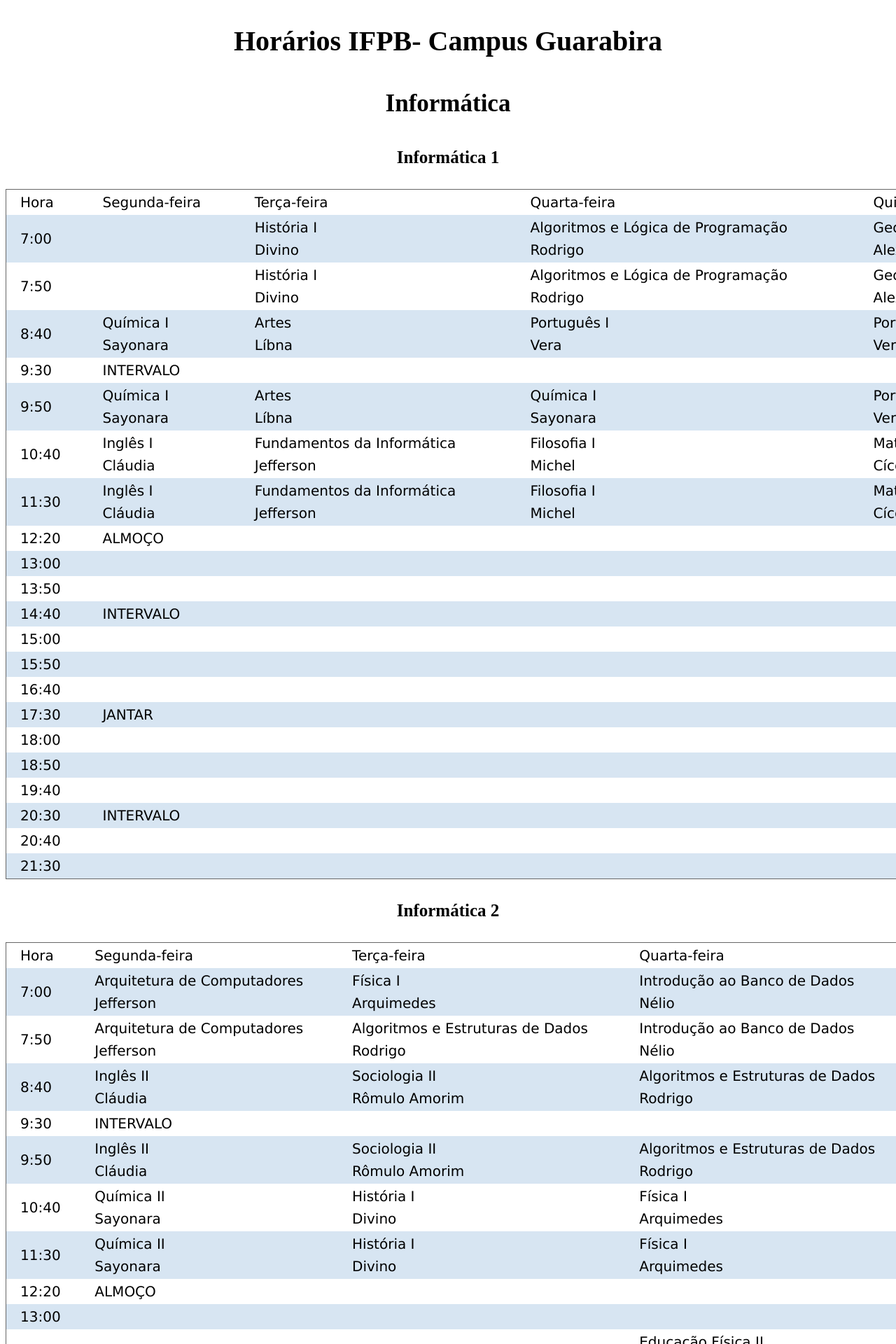
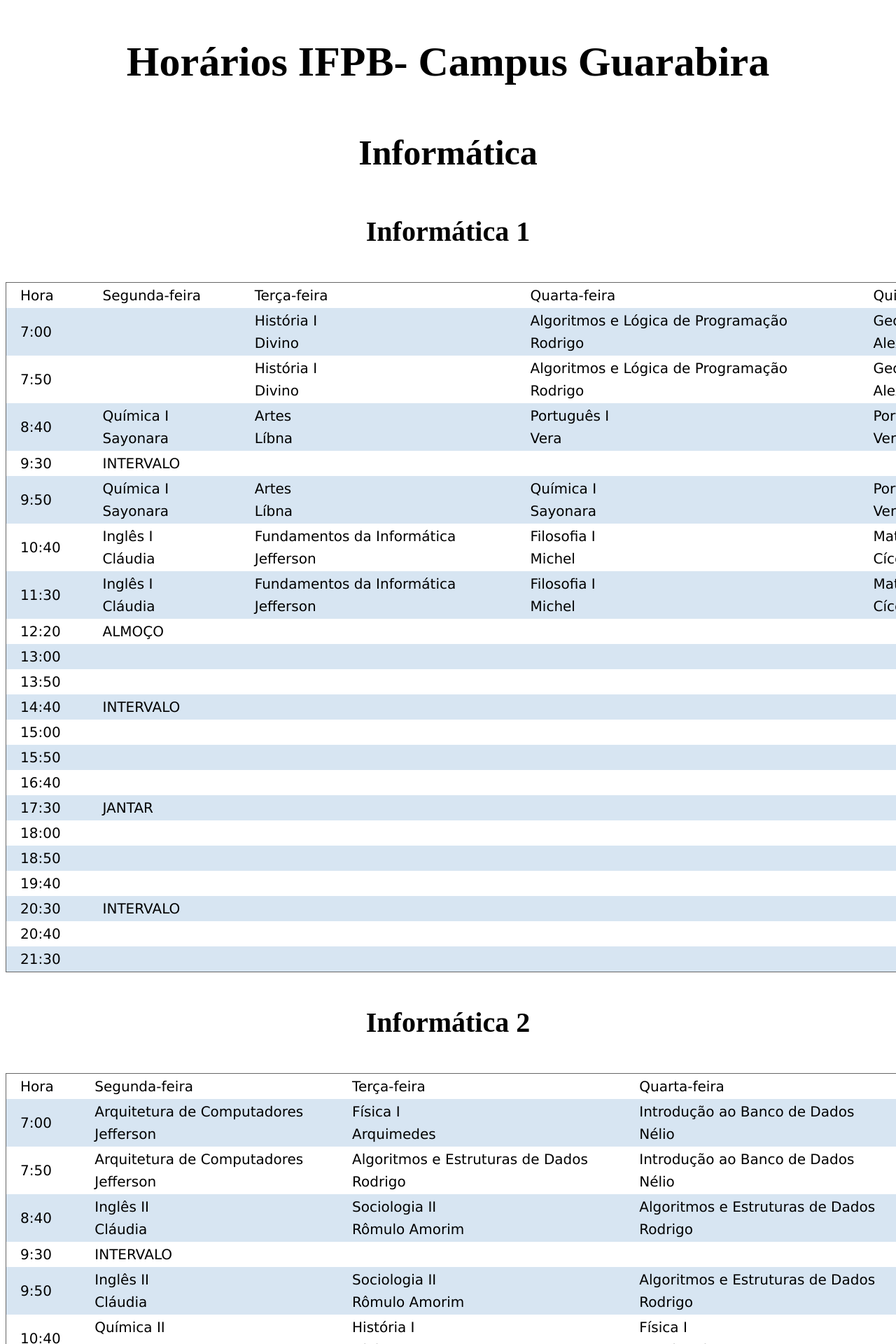
Before and after one commit to larissaserrano/horariomoisa, a Jekyll site: the page built from index.html, in a window 1280 px wide. Shown: the top 1920 px of the page at 70% size. Built offline with Jekyll 4.4.1, drawn with Linux system fonts in a browser that asks for light colours.

Commit message:
Update style.css

```diff
--- a/css/style.css
+++ b/css/style.css
@@ -7,18 +7,18 @@
 }
 
 h1{
-  font-size: 40px;
+  font-size: 60px;
   font-family: perigles;
 
 }
 h2{
-  font-size: 35px;
+  font-size: 50px;
   font-family: perigles;
 
 }
 h3{
   font-family: perigles;
-   font-size: 25px;
+   font-size: 40px;
 
 }
 table {
```
